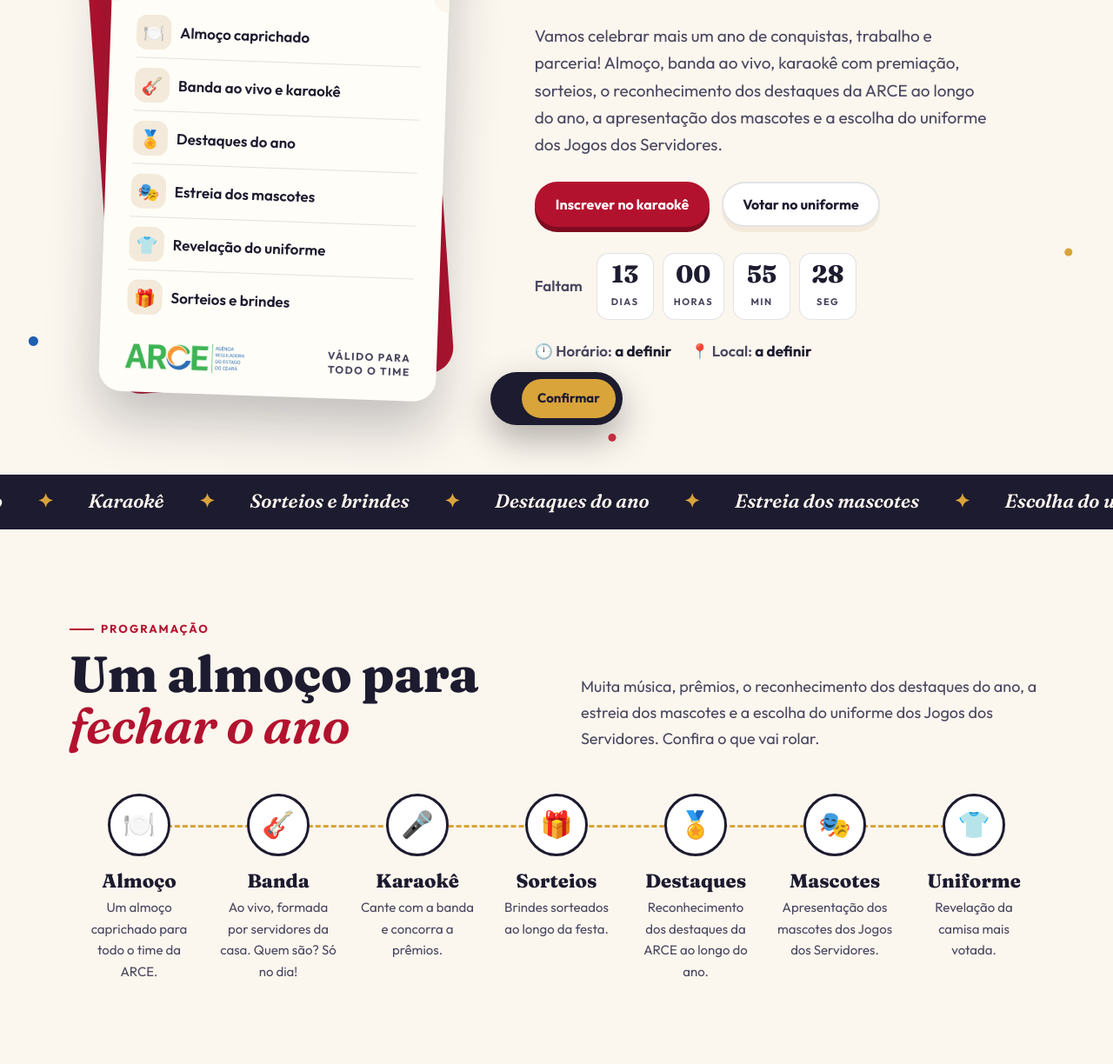
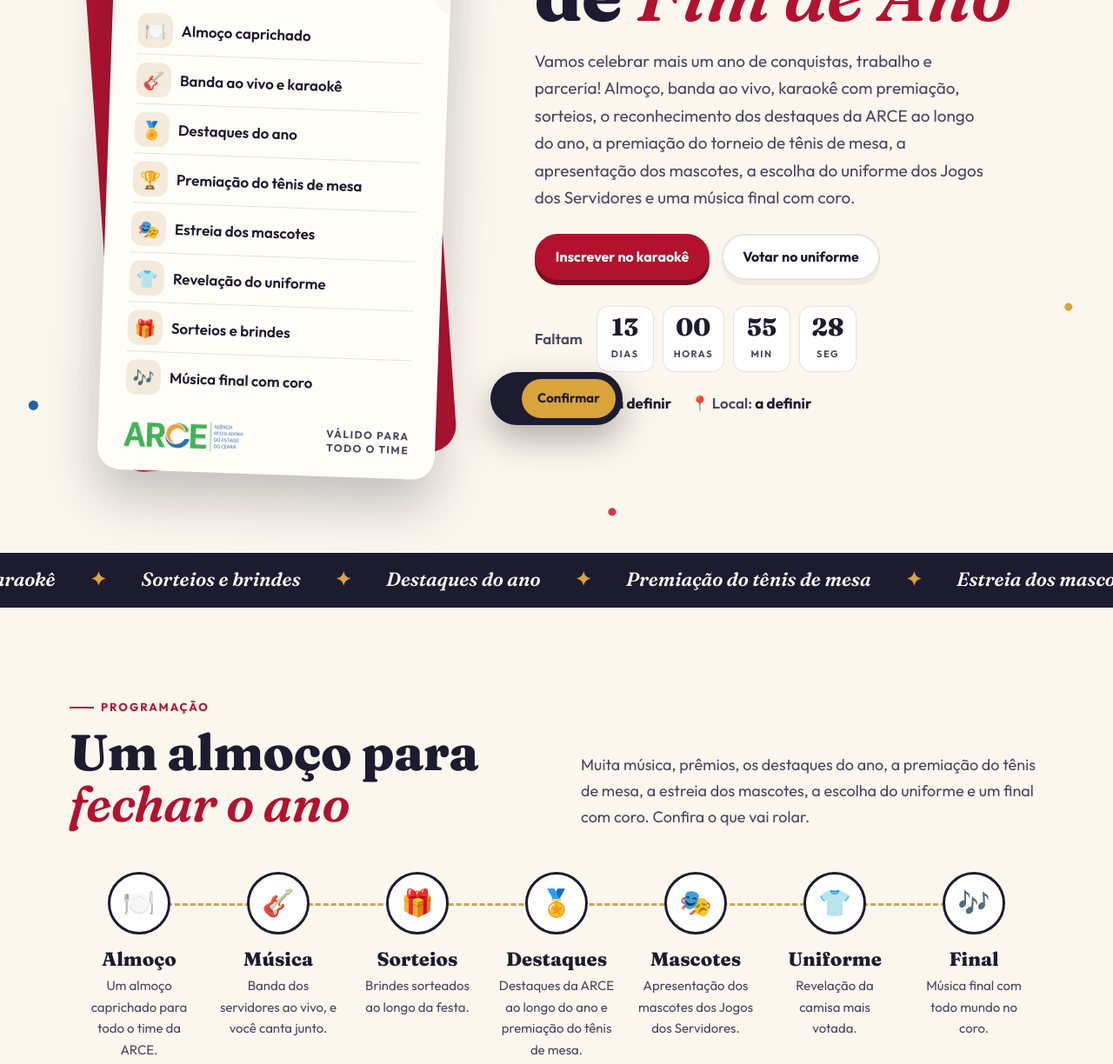
Before and after one commit to confraarce2026/confraarce2026.github.io, a plain HTML site: page index.html in a window 1280 px wide. Shown: the part 378-1602 px from the top of the page at 87% size. Drawn offline with Linux system fonts and the light colour scheme; no server answers.

Commit message:
Inclui premiação do tênis de mesa e música final com coro
Co-Authored-By: Claude Opus 5.5 <noreply@anthropic.com>

```diff
--- a/index.html
+++ b/index.html
@@ -4,7 +4,7 @@
 <meta charset="utf-8">
 <meta name="viewport" content="width=device-width, initial-scale=1">
 <title>Confraternização de Fim de Ano da ARCE</title>
-<meta name="description" content="Confraternização de Fim de Ano da ARCE em 08/12: almoço, banda ao vivo, karaokê com premiação, sorteios, o reconhecimento dos destaques do ano, a apresentação dos mascotes e a escolha do uniforme dos Jogos dos Servidores.">
+<meta name="description" content="Confraternização de Fim de Ano da ARCE em 08/12: almoço, banda ao vivo, karaokê com premiação, sorteios, o reconhecimento dos destaques do ano, a premiação do tênis de mesa, a apresentação dos mascotes, a escolha do uniforme e uma música final com coro.">
 <meta property="og:title" content="Confraternização de Fim de Ano da ARCE">
 <meta property="og:description" content="08/12: almoço, banda ao vivo, karaokê com premiação, destaques do ano, estreia dos mascotes e a escolha do uniforme. Inscreva-se e vote!">
 <meta property="og:image" content="https://confraarce2026.github.io/img/card-evento.jpg">
@@ -108,7 +108,7 @@
   .ic-picote { position: relative; height: 36px; background: var(--furo); }
   .ic-picote::after { content: ""; position: absolute; left: 26px; right: 26px; top: 50%; border-top: 3px dashed rgba(29, 27, 47, .18); }
   .ic-lista { list-style: none; margin: 0; padding: 4px 30px 8px; display: grid; gap: 2px; }
-  .ic-lista li { display: grid; grid-template-columns: 40px 1fr; align-items: center; gap: 10px; padding: 9px 0; border-bottom: 1px solid var(--borda); font-weight: 600; }
+  .ic-lista li { display: grid; grid-template-columns: 40px 1fr; align-items: center; gap: 10px; padding: 7px 0; border-bottom: 1px solid var(--borda); font-weight: 600; }
   .ic-lista li:last-child { border-bottom: 0; }
   .ic-lista li span { display: grid; place-items: center; width: 40px; height: 40px; border-radius: 12px; background: var(--creme-2); font-size: 20px; }
   .ic-rodape { display: flex; align-items: center; justify-content: space-between; gap: 12px; padding: 14px 30px 24px; }
@@ -327,9 +327,11 @@
           <li><span aria-hidden="true">🍽️</span>Almoço caprichado</li>
           <li><span aria-hidden="true">🎸</span>Banda ao vivo e karaokê</li>
           <li><span aria-hidden="true">🏅</span>Destaques do ano</li>
+          <li><span aria-hidden="true">🏆</span>Premiação do tênis de mesa</li>
           <li><span aria-hidden="true">🎭</span>Estreia dos mascotes</li>
           <li><span aria-hidden="true">👕</span>Revelação do uniforme</li>
           <li><span aria-hidden="true">🎁</span>Sorteios e brindes</li>
+          <li><span aria-hidden="true">🎶</span>Música final com coro</li>
         </ul>
         <div class="ic-rodape"><img src="logo-arce.png" alt="ARCE" width="1280" height="318"><small>Válido para<br>todo o time</small></div>
       </div>
@@ -337,7 +339,7 @@
     <div>
       <span class="kicker"><span>ARCE · <span data-cfg="diaSemana"></span>, <span data-cfg="dataEvento"></span></span></span>
       <h1 class="serif">Confraternização de <i>Fim de Ano</i></h1>
-      <p class="lead">Vamos celebrar mais um ano de conquistas, trabalho e parceria! Almoço, banda ao vivo, karaokê com premiação, sorteios, o reconhecimento dos destaques da ARCE ao longo do ano, a apresentação dos mascotes e a escolha do uniforme dos Jogos dos Servidores.</p>
+      <p class="lead">Vamos celebrar mais um ano de conquistas, trabalho e parceria! Almoço, banda ao vivo, karaokê com premiação, sorteios, o reconhecimento dos destaques da ARCE ao longo do ano, a premiação do torneio de tênis de mesa, a apresentação dos mascotes, a escolha do uniforme dos Jogos dos Servidores e uma música final com coro.</p>
       <div class="acoes">
         <a class="btn" href="#karaoke">Inscrever no karaokê</a>
         <a class="btn claro" href="#uniforme">Votar no uniforme</a>
@@ -359,8 +361,8 @@
 
 <div class="faixa" aria-hidden="true">
   <div class="trilho">
-    <span>Almoço</span><span>Banda ao vivo</span><span>Karaokê</span><span>Sorteios e brindes</span><span>Destaques do ano</span><span>Estreia dos mascotes</span><span>Escolha do uniforme</span>
-    <span>Almoço</span><span>Banda ao vivo</span><span>Karaokê</span><span>Sorteios e brindes</span><span>Destaques do ano</span><span>Estreia dos mascotes</span><span>Escolha do uniforme</span>
+    <span>Almoço</span><span>Banda ao vivo</span><span>Karaokê</span><span>Sorteios e brindes</span><span>Destaques do ano</span><span>Premiação do tênis de mesa</span><span>Estreia dos mascotes</span><span>Escolha do uniforme</span><span>Música final com coro</span>
+    <span>Almoço</span><span>Banda ao vivo</span><span>Karaokê</span><span>Sorteios e brindes</span><span>Destaques do ano</span><span>Premiação do tênis de mesa</span><span>Estreia dos mascotes</span><span>Escolha do uniforme</span><span>Música final com coro</span>
   </div>
 </div>
 
@@ -368,16 +370,16 @@
   <div class="wrap">
     <div class="cabeca">
       <div><span class="kicker">Programação</span><h2 class="serif">Um almoço para <i>fechar o ano</i></h2></div>
-      <p>Muita música, prêmios, o reconhecimento dos destaques do ano, a estreia dos mascotes e a escolha do uniforme dos Jogos dos Servidores. Confira o que vai rolar.</p>
+      <p>Muita música, prêmios, os destaques do ano, a premiação do tênis de mesa, a estreia dos mascotes, a escolha do uniforme e um final com coro. Confira o que vai rolar.</p>
     </div>
     <div class="roteiro">
       <div class="passo"><div class="bola">🍽️</div><div><h3>Almoço</h3><p>Um almoço caprichado para todo o time da ARCE.</p></div></div>
-      <div class="passo"><div class="bola">🎸</div><div><h3>Banda</h3><p>Ao vivo, formada por servidores da casa. Quem são? Só no dia!</p></div></div>
-      <div class="passo"><div class="bola">🎤</div><div><h3>Karaokê</h3><p>Cante com a banda e concorra a prêmios.</p></div></div>
+      <div class="passo"><div class="bola">🎸</div><div><h3>Música</h3><p>Banda dos servidores ao vivo, e você canta junto.</p></div></div>
       <div class="passo"><div class="bola">🎁</div><div><h3>Sorteios</h3><p>Brindes sorteados ao longo da festa.</p></div></div>
-      <div class="passo"><div class="bola">🏅</div><div><h3>Destaques</h3><p>Reconhecimento dos destaques da ARCE ao longo do ano.</p></div></div>
+      <div class="passo"><div class="bola">🏅</div><div><h3>Destaques</h3><p>Destaques da ARCE ao longo do ano e premiação do tênis de mesa.</p></div></div>
       <div class="passo"><div class="bola">🎭</div><div><h3>Mascotes</h3><p>Apresentação dos mascotes dos Jogos dos Servidores.</p></div></div>
       <div class="passo"><div class="bola">👕</div><div><h3>Uniforme</h3><p>Revelação da camisa mais votada.</p></div></div>
+      <div class="passo"><div class="bola">🎶</div><div><h3>Final</h3><p>Música final com todo mundo no coro.</p></div></div>
     </div>
   </div>
 </section>
```
